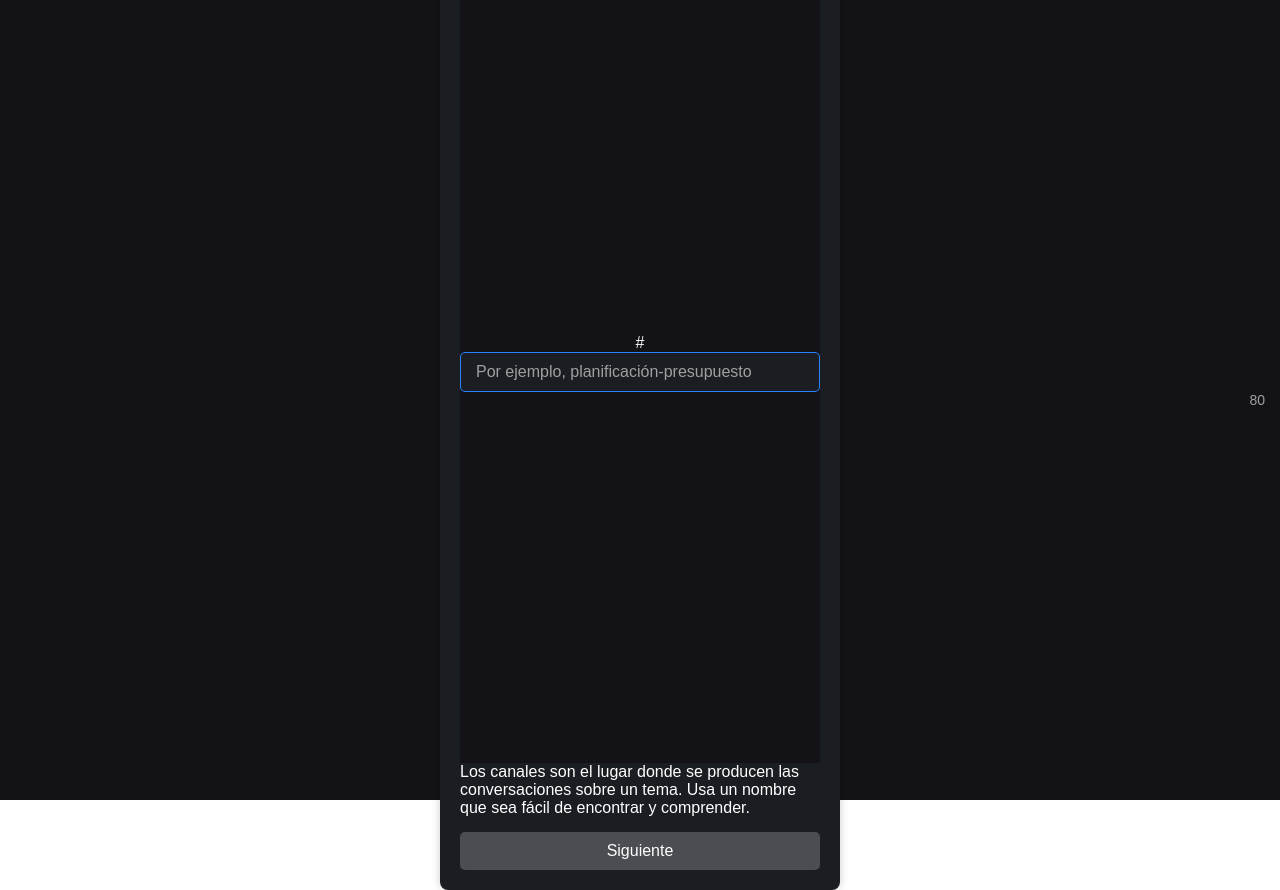
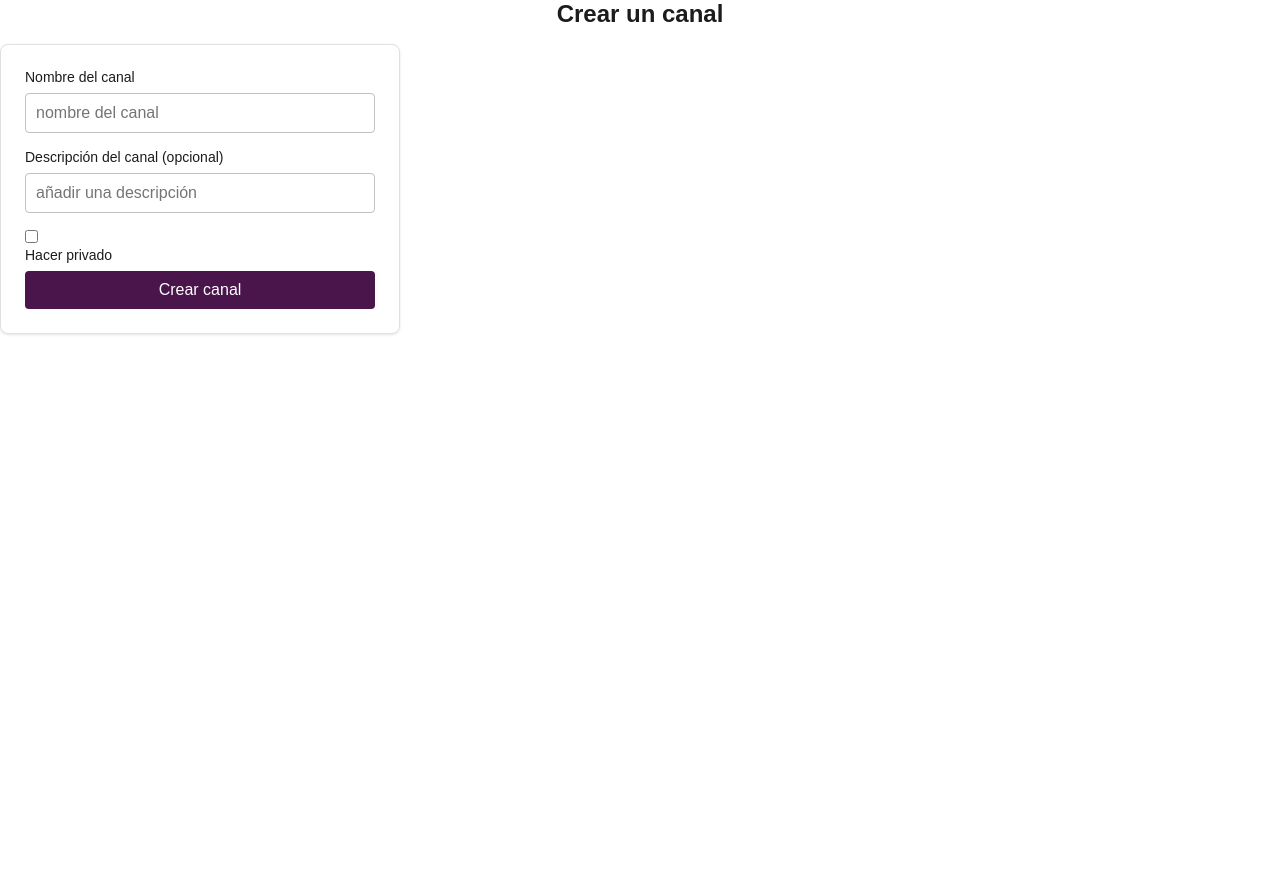
Before and after one commit to bruno-ariel/PWA_TM_27_2025_FRONTEND, a React (Vite) app: page /channel/new in a window 1280 px wide. After the commit the page ends 800 px from the top, so only its background shows below. Built offline with nearby package versions, Linux system fonts and the light colour scheme; sample sign-in values are in the browser's storage.

Commit message:
createChannel1

```diff
--- a/src/app.css
+++ b/src/app.css
@@ -217,74 +217,54 @@ h1 {
     cursor: pointer;
 }
 
-div {
-    display: flex;
-    flex-direction: column;
-    align-items: center;
-    justify-content: center;
-    height: 100vh;
-    background-color: #121217; /* Color oscuro de fondo */
-    color: #ffffff;
-    font-family: Arial, sans-serif;
-}
-
-/* Contenedor del formulario */
 form {
-    background-color: #1a1d21;
-    padding: 20px;
+    background-color: #FFFFFF;
+    border: 1px solid #E0E0E0;
     border-radius: 8px;
+    box-shadow: 0 1px 3px rgba(0, 0, 0, 0.1);
+    padding: 24px;
     width: 400px;
-    box-shadow: 0px 0px 10px rgba(0, 0, 0, 0.2);
 }
 
 /* Título */
 h1 {
-    font-size: 20px;
-    margin-bottom: 10px;
+    font-size: 24px;
+    font-weight: 700;
+    color: #1D1C1D;
+    margin-bottom: 16px;
 }
 
-/* Estilos de la entrada */
-input {
+/* Etiqueta del campo */
+label {
+    display: block;
+    font-size: 14px;
+    color: #1D1C1D;
+    margin-bottom: 8px;
+}
+
+/* Campo de entrada */
+input[type="text"] {
     width: 100%;
-    padding: 10px 15px;
+    padding: 10px;
+    border: 1px solid #C1C1C1;
+    border-radius: 4px;
     font-size: 16px;
-    border-radius: 5px;
-    border: 1px solid #2684ff;
-    background-color: #1a1d21;
-    color: #ffffff;
-    outline: none;
+    margin-bottom: 16px;
     box-sizing: border-box;
 }
 
-/* Placeholder estilo Slack */
-input::placeholder {
-    color: #a0a0a0;
+/* Botón de envío */
+button[type="submit"] {
+    background-color: #4A154B;
+    color: #FFFFFF;
+    border: none;
+    border-radius: 4px;
+    padding: 10px 16px;
+    font-size: 16px;
+    cursor: pointer;
+    width: 100%;
 }
 
-/* Contador de caracteres */
-input + span {
-    position: absolute;
-    right: 15px;
-    top: 50%;
-    transform: translateY(-50%);
-    font-size: 14px;
-    color: #a0a0a0;
+button[type="submit"]:hover {
+    background-color: #3E0E3F;
 }
-
-/* Botón */
-button {
-    width: 100%;
-    background-color: #4a4d52;
-    color: white;
-    padding: 10px;
-    border: none;
-    border-radius: 5px;
-    cursor: pointer;
-    margin-top: 15px;
-    font-size: 16px;
-}
-
-/* Efecto hover en botón */
-button:hover {
-    background-color: #5a5d62;
-}
--- a/src/screens/CreateChannelScreen.jsx
+++ b/src/screens/CreateChannelScreen.jsx
@@ -5,48 +5,59 @@ import ENVIROMENT from '../utils/constants/enviroments'
 import { getAuthentitedHeaders } from '../fetching/customHeaders'
 
 const CreateChannelScreen = () => {
-    const navigate = useNavigate();
-    const { handleChangeInput, form_state } = useForm({ name: '' });
+    const navigate = useNavigate()
+    const {handleChangeInput, form_state} = useForm({name : ''})
 
     const handleCreateChannel = async (e) => {
-        e.preventDefault();
+        e.preventDefault()
         const response = await fetch(ENVIROMENT.API_URL + `/api/channel/${workspace_id}`, {
             method: 'POST',
             headers: getAuthentitedHeaders(),
             body: JSON.stringify(form_state)
-        });
-        const data = await response.json();
-        navigate('/workspace');
-    };
-
+        })
+        const data = await response.json()
+        navigate('/workspace')
+    }
     return (
-        <div className="create-channel-container">
-            <form onSubmit={handleCreateChannel} className="create-channel-form">
+        <div>
         <h1>Crear un canal</h1>
-
-                <div className="input-container">
-                    <span className="channel-hash">#</span>
+        <form onSubmit={handleCreateChannel}>
+            <div>
+                <label htmlFor="name">Nombre del canal</label>
                 <input
                     id="name"
                     type="text"
                     name="name"
-                        placeholder="Por ejemplo, planificación-presupuesto"
+                    placeholder="nombre del canal"
                     onChange={handleChangeInput}
                     value={form_state.name}
-                        maxLength={80}
                 />
-                    <span className="char-counter">{80 - form_state.name.length}</span>
             </div>
-
-                <p className="channel-description">
-                    Los canales son el lugar donde se producen las conversaciones sobre un tema.
-                    Usa un nombre que sea fácil de encontrar y comprender.
-                </p>
-
-                <button type="submit" className="create-button">Siguiente</button>
+            <div>
+                <label htmlFor="description">Descripción del canal (opcional)</label>
+                <input
+                    id="description"
+                    type="text"
+                    name="description"
+                    placeholder="añadir una descripción"
+                    onChange={handleChangeInput}
+                    value={form_state.description}
+                />
+            </div>
+            <div>
+                <input
+                    id="isPrivate"
+                    type="checkbox"
+                    name="isPrivate"
+                    onChange={handleChangeInput}
+                    checked={form_state.isPrivate}
+                />
+                <label htmlFor="isPrivate">Hacer privado</label>
+            </div>
+            <button type="submit">Crear canal</button>
         </form>
     </div>
-    );
-};
+    )
+}
 
 export default CreateChannelScreen
```
Lines whose indentation alone changed are shown as unchanged.
